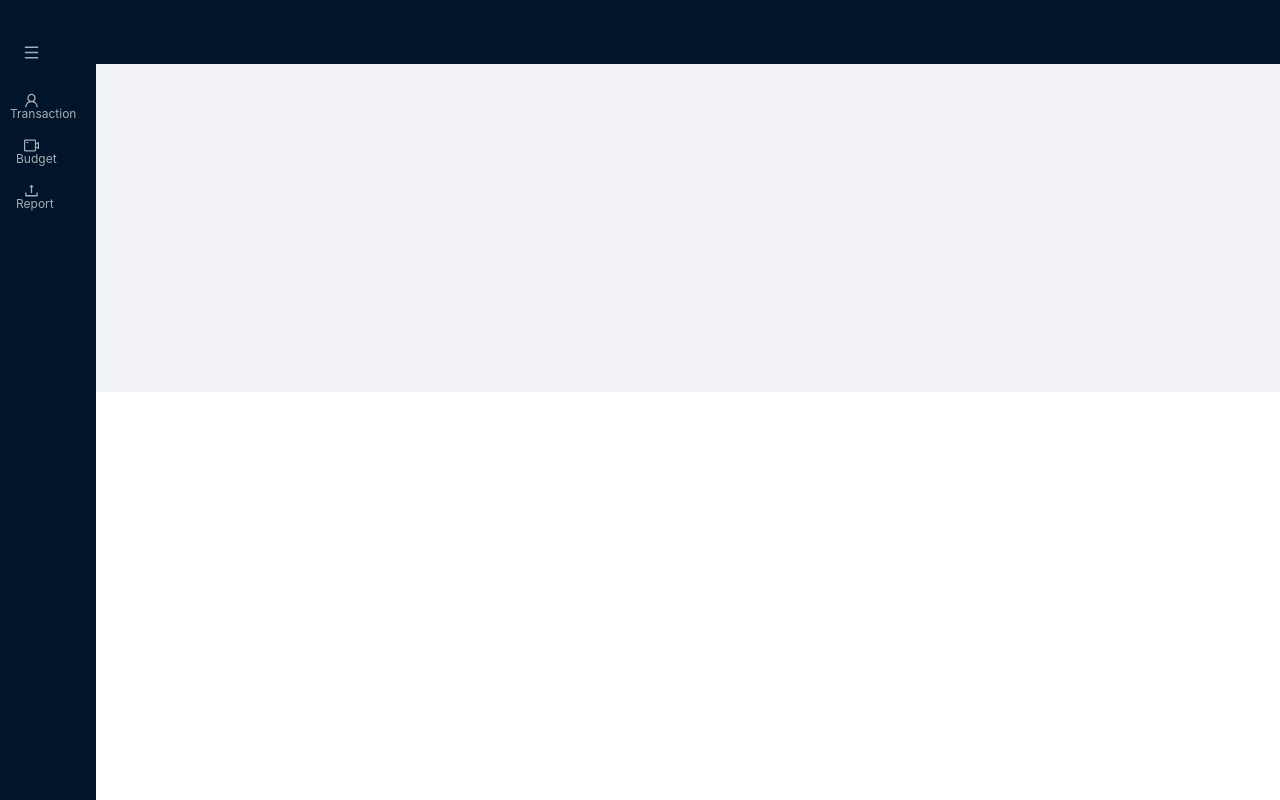
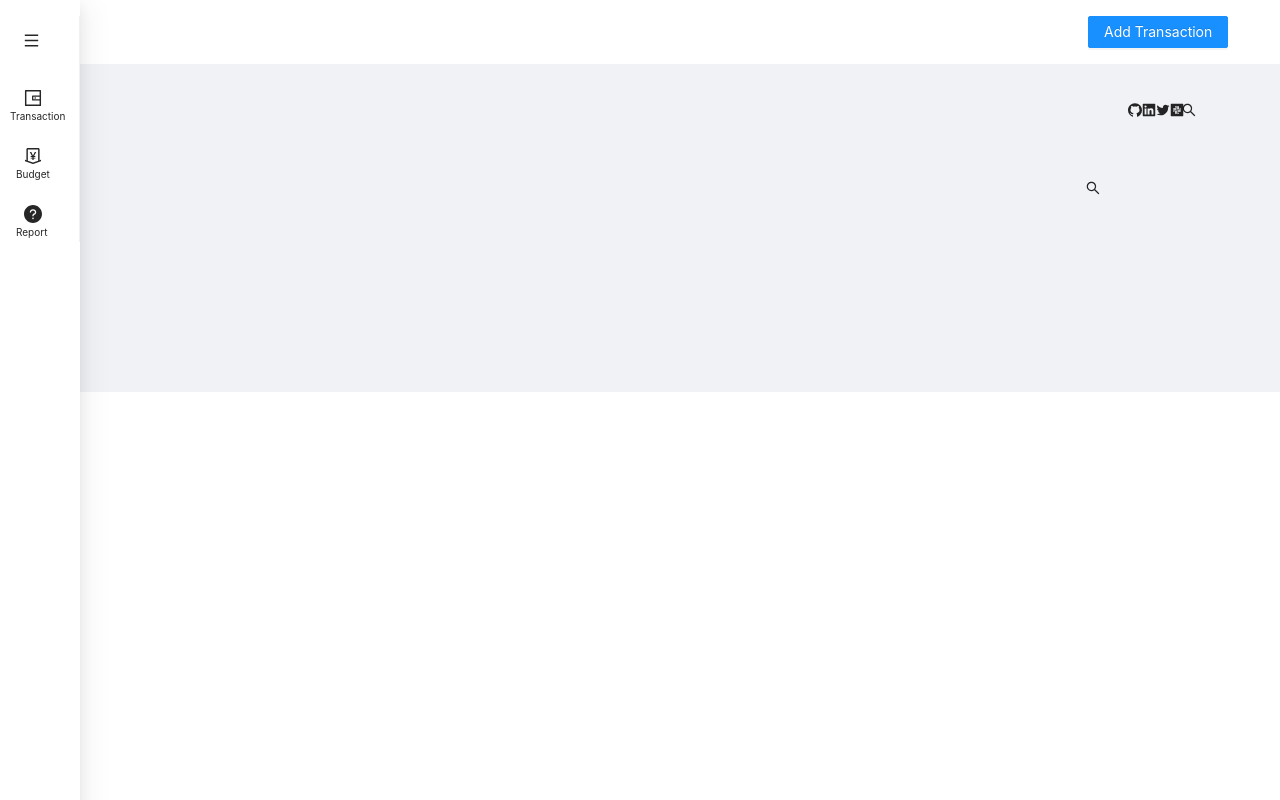
Before and after one commit to thirtsa-t/Moneywatch-UI, a React (Create React App) app: page / in a window 1280 px wide. Both pictures are taken after a click on the button "Let's Get Started.". Built offline with nearby package versions, Linux system fonts and the light colour scheme.

Commit message:
Edited mainlyout icons

```diff
--- a/src/Components/MainLayout.js
+++ b/src/Components/MainLayout.js
@@ -1,14 +1,21 @@
 import React,{useState} from 'react';
 import ReactDOM from 'react-dom';
+import {Link} from 'react-router-dom';
 import 'antd/dist/antd.css';
 import './index.css';
-import { Layout, Menu } from 'antd';
+import { Layout, Menu, Button} from 'antd';
 import {
 
-  UserOutlined,
+  SearchOutlined,
+  GithubOutlined,
+  LinkedinFilled,
+  TwitterOutlined,
+  SlackSquareOutlined,
+  WalletOutlined,
   MenuOutlined,
-  VideoCameraOutlined,
-  UploadOutlined,
+  MoneyCollectOutlined,
+  QuestionCircleFilled,
+
 } from '@ant-design/icons';
 
 const { Header, Sider, Content } = Layout;
@@ -20,27 +27,41 @@ const MainLayout=({children}) =>{
 
     return (
       <Layout>
-        <Sider trigger={null} collapsible collapsed={collapsed} width="12vh" style={{minHeight: "200vh", position:"fixed"}}>
+        <Sider className='ant-menu' trigger={null} collapsible collapsed={collapsed} width="10vh"
+        style={{minHeight: "200vh", position:"fixed", backgroundColor:"white"}}>
           <div className="siderIcon" />
 
-          <Menu theme="dark" mode="inline" defaultSelectedKeys={['0']}>
+          <Menu mode="inline" defaultSelectedKeys={['0']}>
           <Menu.Item key="1" icon={<MenuOutlined style={{fontSize:"15px"}} />}></Menu.Item>
 
-            <Menu.Item key="2" icon={<UserOutlined style={{fontSize:"15px"}}/>}>
+            <Menu.Item key="2" icon={<WalletOutlined style={{fontSize:"18px", marginTop:"20px"}}/>}>
+            </Menu.Item><p style={{fontSize:"10px", marginTop:"5px", marginLeft:"10px"}}>Transaction</p>
 
-            </Menu.Item><p style={{fontSize:"12px", marginTop:"-15px", marginLeft:"10px"}}>Transaction</p>
+            <Menu.Item key="3" icon={<MoneyCollectOutlined style={{fontSize:"18px", marginTop:"20px"}}/>}>
+            </Menu.Item><p style={{fontSize:"10px", marginTop:"5px", marginLeft:"16px"}}>Budget</p>
 
-            <Menu.Item key="3" icon={<VideoCameraOutlined style={{fontSize:"15px"}}/>}>
-            </Menu.Item><p style={{fontSize:"12px", marginTop:"-15px", marginLeft:"16px"}}>Budget</p>
-
-            <Menu.Item key="4" icon={<UploadOutlined style={{fontSize:"15px"}}/>}>
-            </Menu.Item><p style={{fontSize:"12px", marginTop:"-15px", marginLeft:"16px"}}>Report</p>
+            <Menu.Item key="4" icon={<QuestionCircleFilled  style={{fontSize:"18px", marginTop:"20px"}}/>}>
+            </Menu.Item><p style={{fontSize:"10px", marginTop:"5px", marginLeft:"16px"}}>Report</p>
 
           </Menu>
         </Sider>
         <Layout className="site-layout">
-          <Header className="site-layout-background" style={{ padding: 0 }}>
 
+          <Header className="header-layout" width="10vh" style={{ padding: 0, backgroundColor:"white" }}>
+          <div className="headerIcon">
+          <Button type="primary" htmlType="link" className="head-button"> Add Transaction
+          </Button>
+          <div className="socialMediaAllIcon">
+            <menu theme="dark" mode="horizontal" defaultSelectedKeys={['0']}>
+            <GithubOutlined className="socialMediaIcon"/>
+            <LinkedinFilled className="socialMediaIcon"/>
+            <TwitterOutlined className="socialMediaIcon" />
+            <SlackSquareOutlined className="socialMediaIcon" />
+            <SearchOutlined className="searchIcon"/>
+            </menu>
+            </div>
+          <SearchOutlined className="searchIcon"/>
+          </div>
           </Header>
           <Content
             className="site-layout-background"
--- a/src/Components/index.css
+++ b/src/Components/index.css
@@ -56,7 +56,15 @@ opacity: 0.7 black;
     height: 70px;
 }
 .siderIcon{
-    margin-top: 40%;
-    margin:30%;
-
+    margin-top: 20%;
 }
+/* .head-button{
+    margin-left:87%;
+}*/
+.searchIcon{
+    margin-left:-1%;
+    /* margin-top: -700px; */
+}
+.headerIcon{
+    margin-left: 85%;
+}
```
